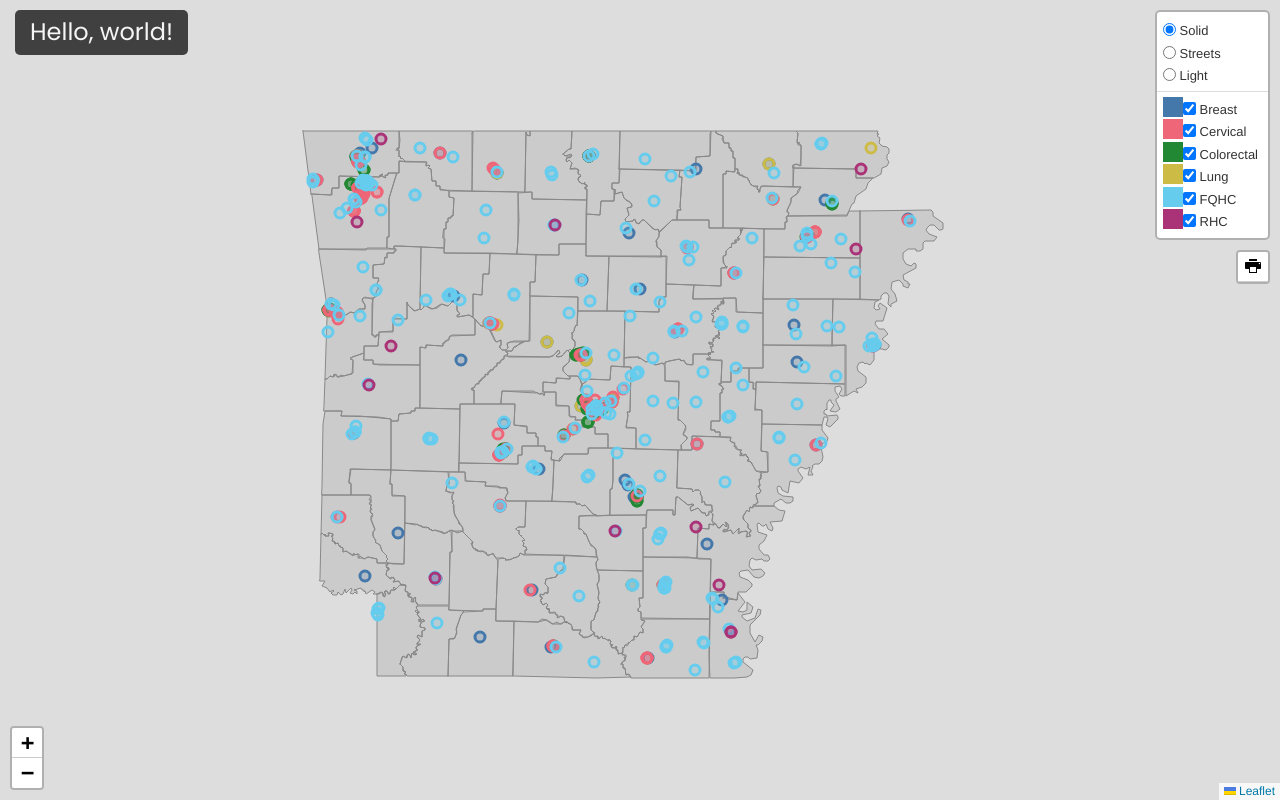
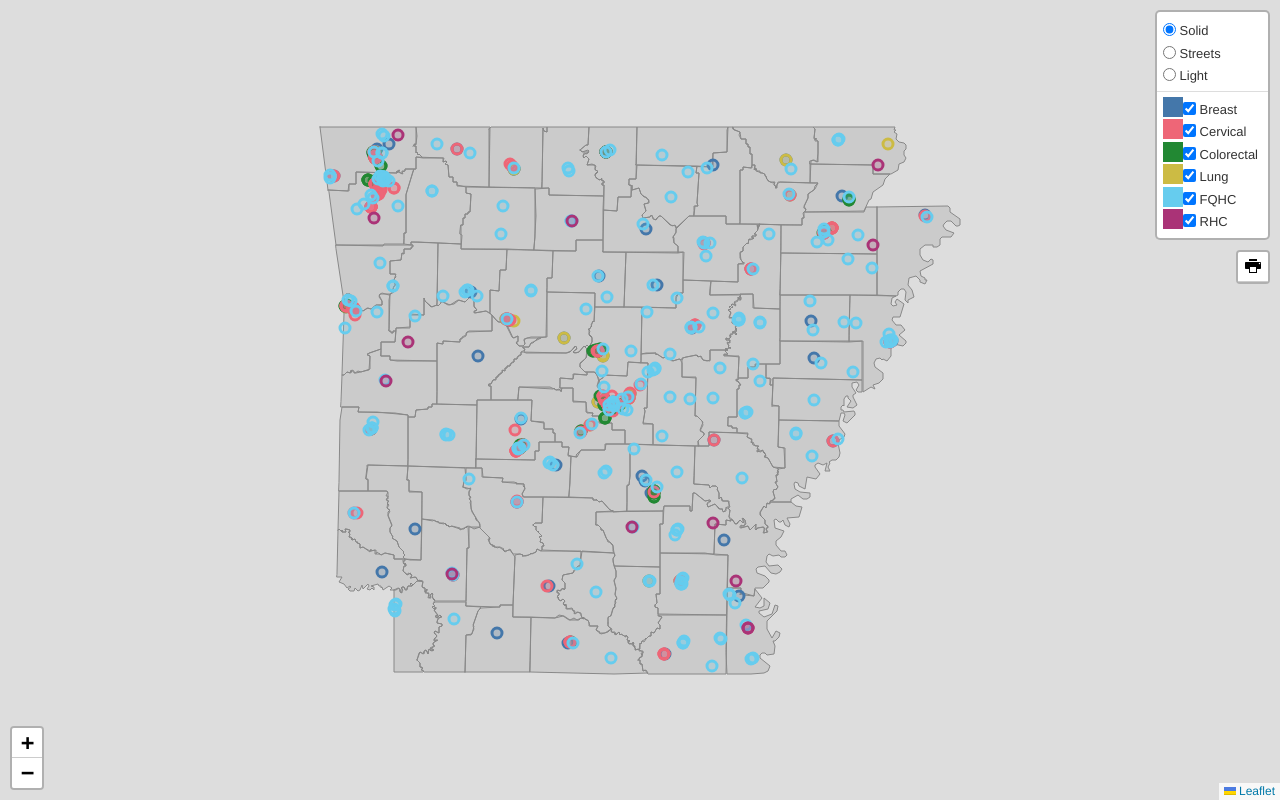
Before and after one commit to courtneysimonse/cancer-screening-sites, a plain HTML site: page index.html in a window 1280 px wide. Drawn offline with nearby package versions, Linux system fonts and the light colour scheme.

Commit message:
set maxBounds by counties layer

```diff
--- a/index.html
+++ b/index.html
@@ -24,7 +24,7 @@
     <title>Leaflet Map Template</title>
   </head>
   <body>
-    <h1>Hello, world!</h1>
+    <!-- <h1>Hello, world!</h1> -->
 
     <div id="mapid"></div>
 
--- a/js/app.js
+++ b/js/app.js
@@ -3,7 +3,7 @@ var options = {
   zoomSnap: .5,
   center: [34.8, -92.0],
   zoom: 7.5,
-  minZoom: 2,
+  minZoom: 7,
   zoomControl: false,
   // attributionControl: false
 }
@@ -36,6 +36,8 @@ var Stadia_AlidadeSmooth = L.tileLayer('https://tiles.stadiamaps.com/tiles/alida
 
 
 var countiesLayer = L.geoJSON(counties, {
+  pane: 'tilePane',
+  interactive: false,
   style: function (feature) {
     return {
       color: '#888',
@@ -43,6 +45,8 @@ var countiesLayer = L.geoJSON(counties, {
     }
   }
 }).addTo(map);
+
+map.setMaxBounds(countiesLayer.getBounds());
 
 // change zoom control position
 L.control.zoom({
```
